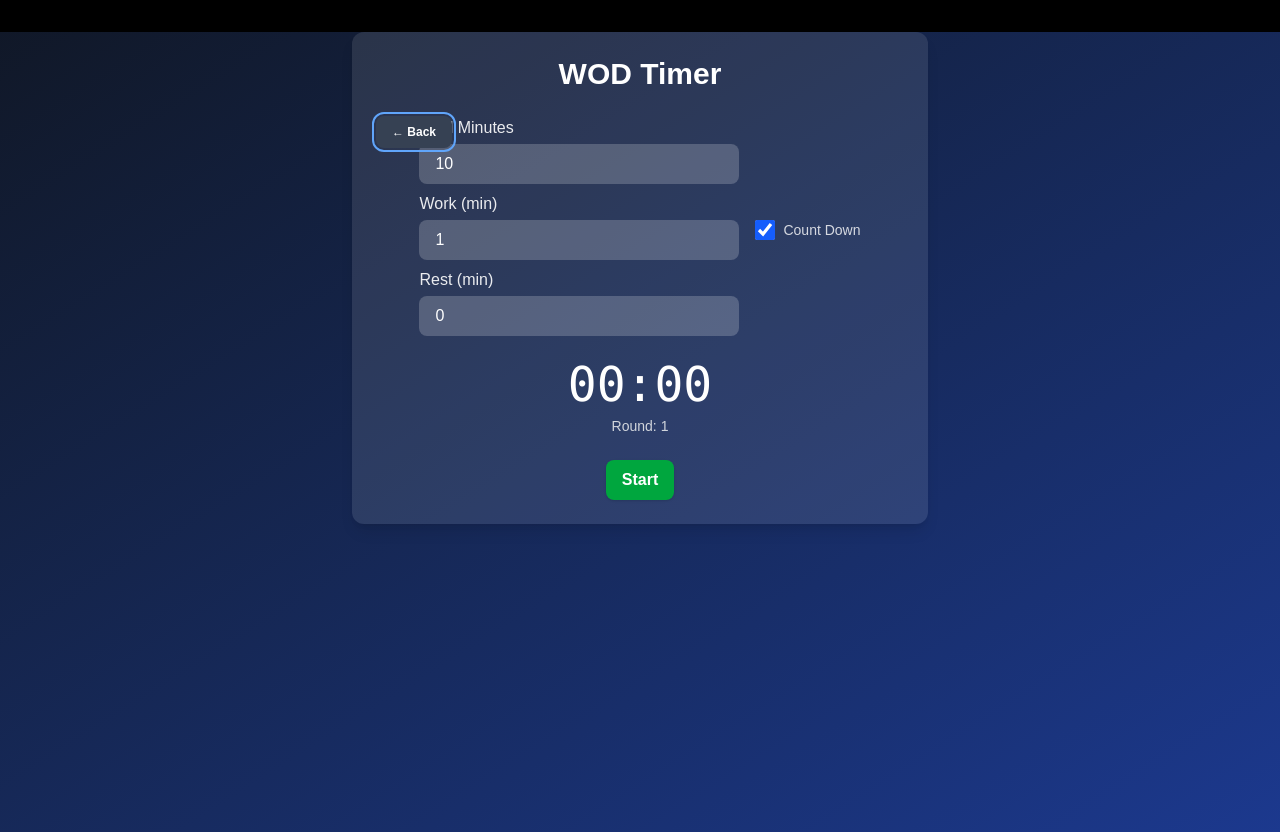
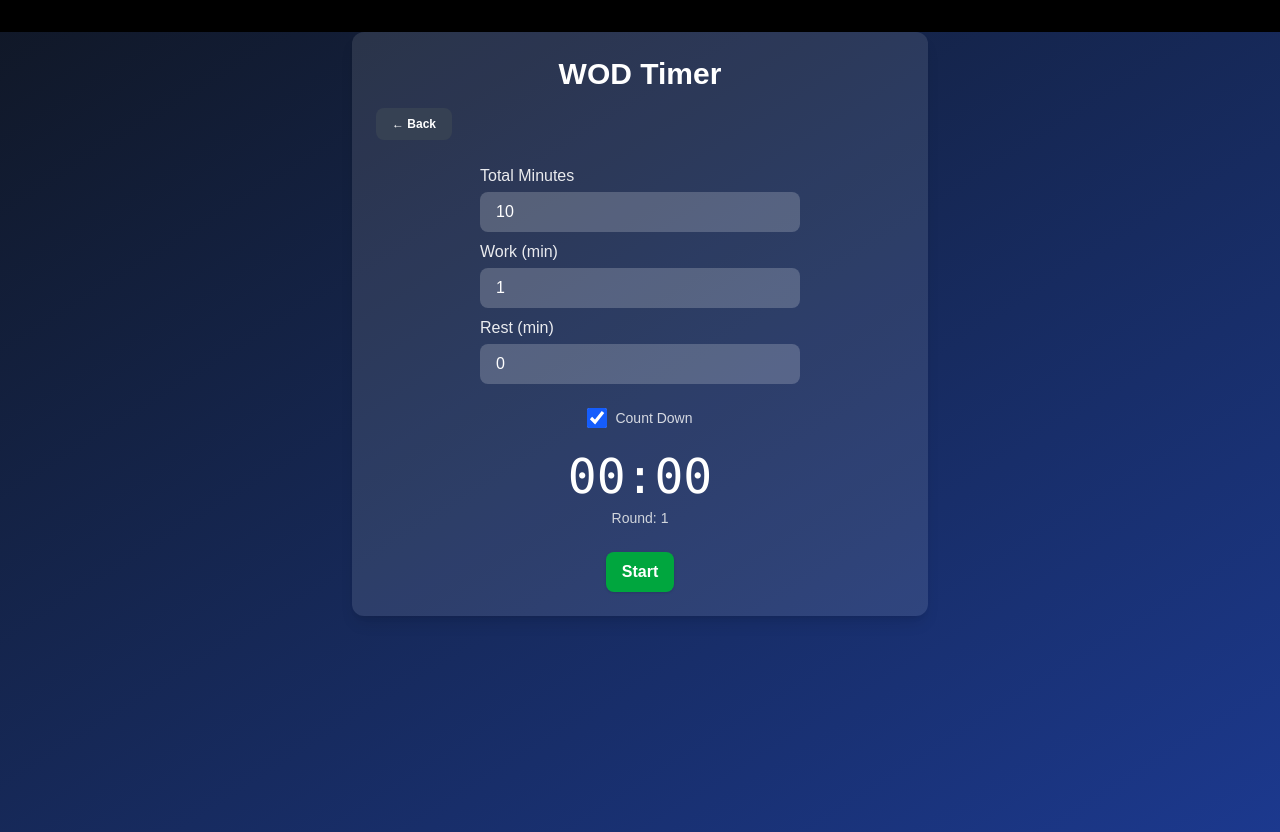
Before and after one commit to avielj/wodshuffle, a Next.js app: page /timer in a window 1280 px wide. Both pictures are taken after a click on the button "EMOM". Built offline with nearby package versions, Linux system fonts and the light colour scheme.

Commit message:
fix(timer): move back button above timer settings to prevent overlap with input fields

```diff
--- a/src/components/WODTimer.jsx
+++ b/src/components/WODTimer.jsx
@@ -291,15 +291,18 @@ export default function WODTimer() {
           </div>
         </div>
       ) : (
-        <div className="relative">
+        <div>
+          <div className="flex justify-start mb-2">
             <button
-            className="absolute left-0 top-0 bg-gray-700 hover:bg-gray-800 text-white px-2 py-1 rounded text-xs font-bold z-10"
+              className="bg-gray-700 hover:bg-gray-800 text-white px-3 py-1 rounded text-xs font-bold"
               style={{ minWidth: 32, minHeight: 32 }}
               onClick={() => { setTimerType(null); reset(); }}
             >
               ← Back
             </button>
-          <div className="flex flex-col sm:flex-row gap-4 mb-6 justify-center items-center mt-6">
+          </div>
+          <div className="relative">
+            <div className="flex flex-col gap-4 mb-6 justify-center items-center mt-6">
               {/* Timer settings UI: vertical, labeled */}
               {timerType === "emom" && (
                 <>
@@ -428,6 +431,7 @@ export default function WODTimer() {
               )}
             </div>
           </div>
+        </div>
       )}
     </div>
   );
```
Lines whose indentation alone changed are shown as unchanged.
